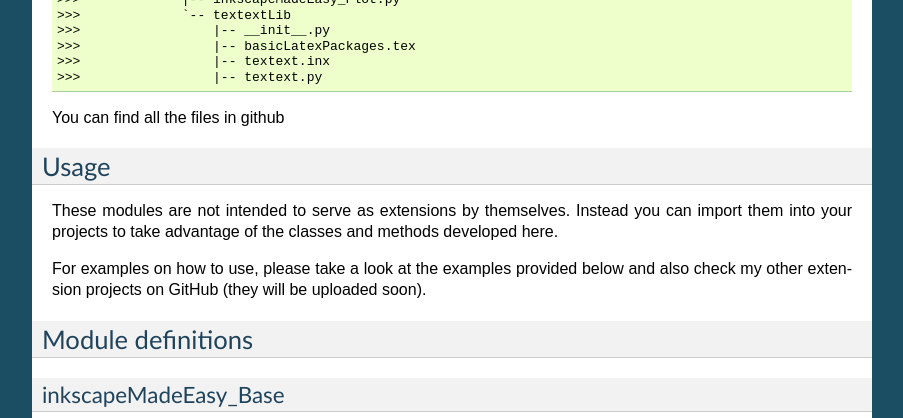
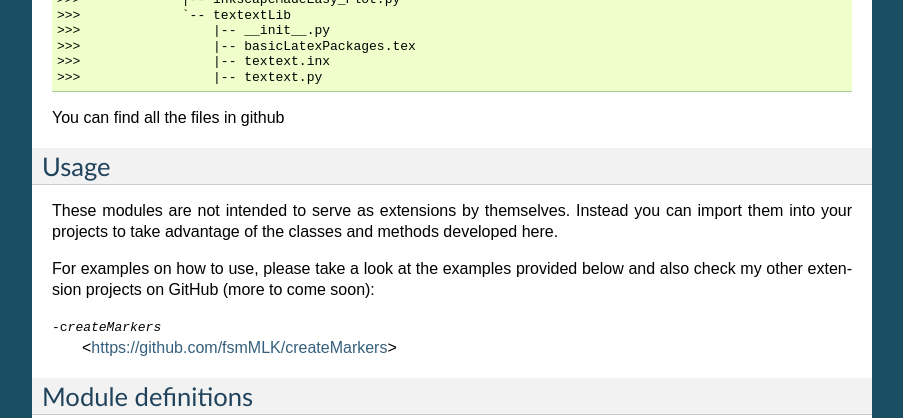
Before and after one commit to fsmMLK/inkscapeMadeEasy, a Sphinx documentation site: the page built from docs/source/index.rst, in a window 1280 px wide and 900 px high, scrolled down 2972 px, cut to the strip 0-418 px from the top of the window. Shown: the whole strip, without its empty margins (198-1101 px from the left). Built offline with Sphinx 7.4.7, drawn with Linux system fonts in a browser that asks for light colours; formulas are drawn with MathJax 3.

```diff
--- a/docs/source/index.rst
+++ b/docs/source/index.rst
@@ -24,6 +24,7 @@ Enough mumbo-jumbo. Let's start! =D
 
 .. image:: ../imagesDocs/samples_01.png
           :width: 800px
+
 Contents:
 ==========================================
 
@@ -123,7 +124,11 @@ Usage
 
 These modules are not intended to serve as extensions by themselves. Instead you can import them into your projects to take advantage of the classes and methods developed here.
 
-For examples on how to use, please take a look at the examples provided below and also check my other extension projects on GitHub (they will be uploaded soon).
+For examples on how to use, please take a look at the examples provided below and also check my other extension projects on GitHub (more to come soon):
+
+-createMarkers  <https://github.com/fsmMLK/createMarkers>
+
+
 
 Module definitions
 ==================
```
Also changed, not shown: README.md (+6 -5 lines).
